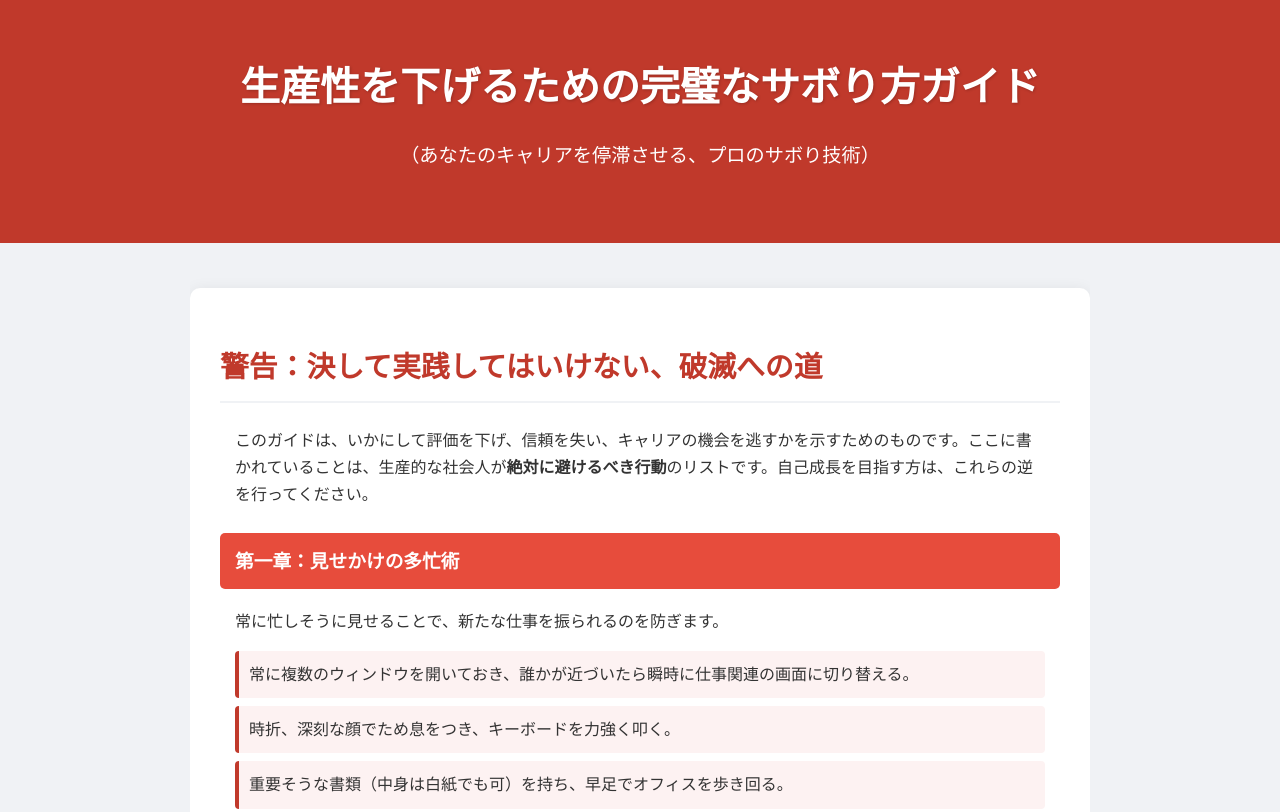
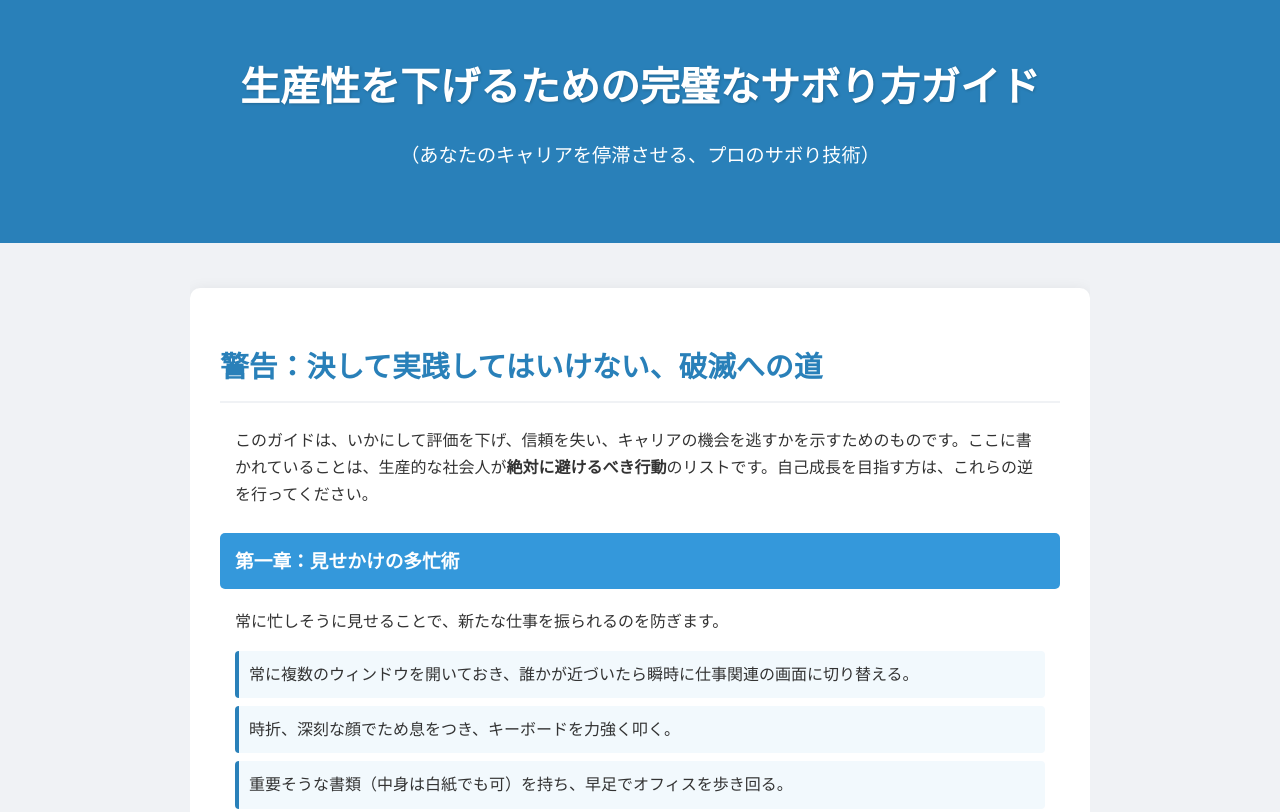
Before and after one commit to kodomogyuttomochio/my-lp, a plain HTML site: page index.html in a window 1280 px wide. Shown: the top 812 px of the page. Drawn offline with Linux system fonts and the light colour scheme.

Commit message:
changeblue

```diff
--- a/index.html
+++ b/index.html
@@ -21,7 +21,7 @@
             padding: 20px 0;
         }
         header {
-            background: #c0392b;
+            background: #2980b9;
             color: #fff;
             padding: 2rem 0;
             text-align: center;
@@ -42,7 +42,7 @@
             box-shadow: 0 2px 15px rgba(0,0,0,0.08);
         }
         h2 {
-            color: #c0392b;
+            color: #2980b9;
             border-bottom: 2px solid #f0f2f5;
             padding-bottom: 10px;
             font-size: 1.8rem;
@@ -51,7 +51,7 @@
             margin-bottom: 25px;
         }
         .section h3 {
-            background: #e74c3c;
+            background: #3498db;
             color: #fff;
             padding: 12px 15px;
             border-radius: 5px;
@@ -65,10 +65,10 @@
             padding-left: 0;
         }
         ul li {
-            background: #fdf2f2;
+            background: #f2f9fd;
             margin-bottom: 8px;
             padding: 10px;
-            border-left: 4px solid #c0392b;
+            border-left: 4px solid #2980b9;
             border-radius: 4px;
         }
         footer {
```
